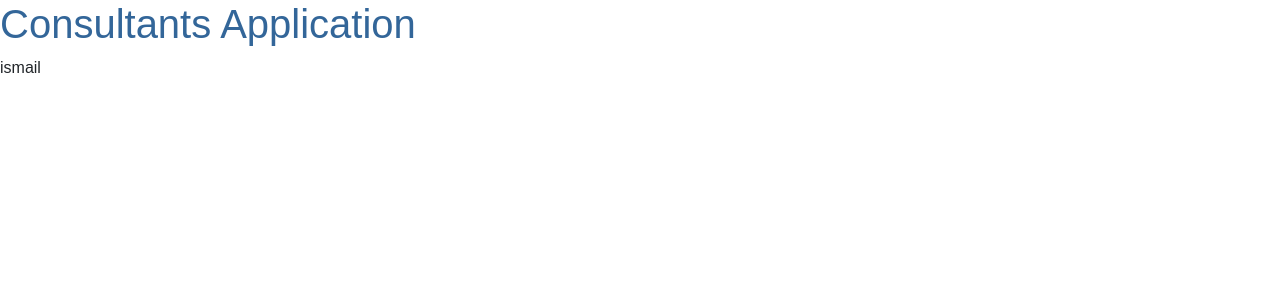
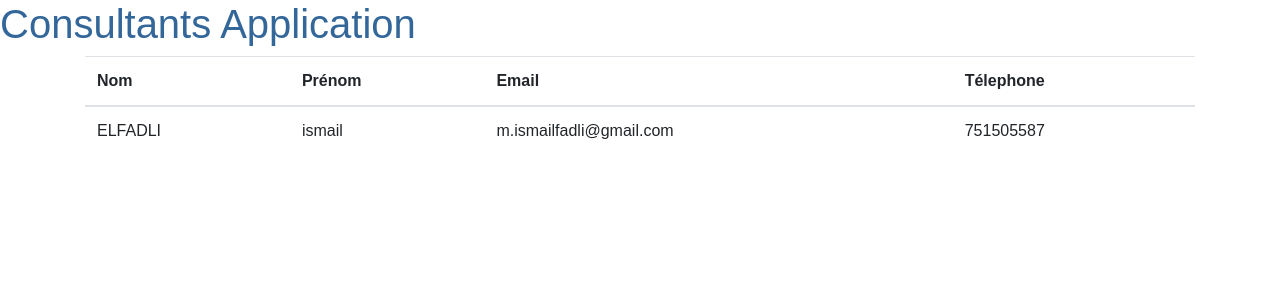
Before and after one commit to TheCooperMan/ConsultantApp, an Angular app: page / in a window 1280 px wide. Shown: the top 300 px of the page. Built offline with nearby package versions, Linux system fonts and the light colour scheme.

Commit message:
display informations of the consultant in a table

```diff
--- a/src/app/consultant/consultant.component.html
+++ b/src/app/consultant/consultant.component.html
@@ -1,3 +1,22 @@
-<p>
-  {{consultant}}
-</p>
+<div class="container">
+  <!-- Content here -->
+  <table class="table">
+    <thead>
+      <tr>
+        <th scope="col">Nom</th>
+        <th scope="col">Prénom</th>
+        <th scope="col">Email</th>
+        <th scope="col">Télephone</th>
+      </tr>
+    </thead>
+    <tbody>
+      <tr>
+        <td> {{consultant.lastname | uppercase}}</td>
+        <td> {{consultant.firstname}}</td>
+        <td> {{consultant.email}}</td>
+        <td> {{consultant.phoneNumber}}</td>
+      </tr>
+    </tbody>
+  </table>
+
+</div>
--- a/src/app/consultant/consultant.component.ts
+++ b/src/app/consultant/consultant.component.ts
@@ -1,5 +1,5 @@
+import { Consultant } from './../consultant';
 import { Component, OnInit } from '@angular/core';
-
 @Component({
   selector: 'app-consultant',
   templateUrl: './consultant.component.html',
@@ -7,7 +7,12 @@ import { Component, OnInit } from '@angular/core';
 })
 export class ConsultantComponent implements OnInit {
 
-  consultant = 'ismail';
+  consultant: Consultant = {
+    lastname: 'elfadli',
+    firstname: 'ismail',
+    email: 'm.ismailfadli@gmail.com',
+    phoneNumber: 751505587
+  }
   constructor() { }
 
   ngOnInit() {
```
